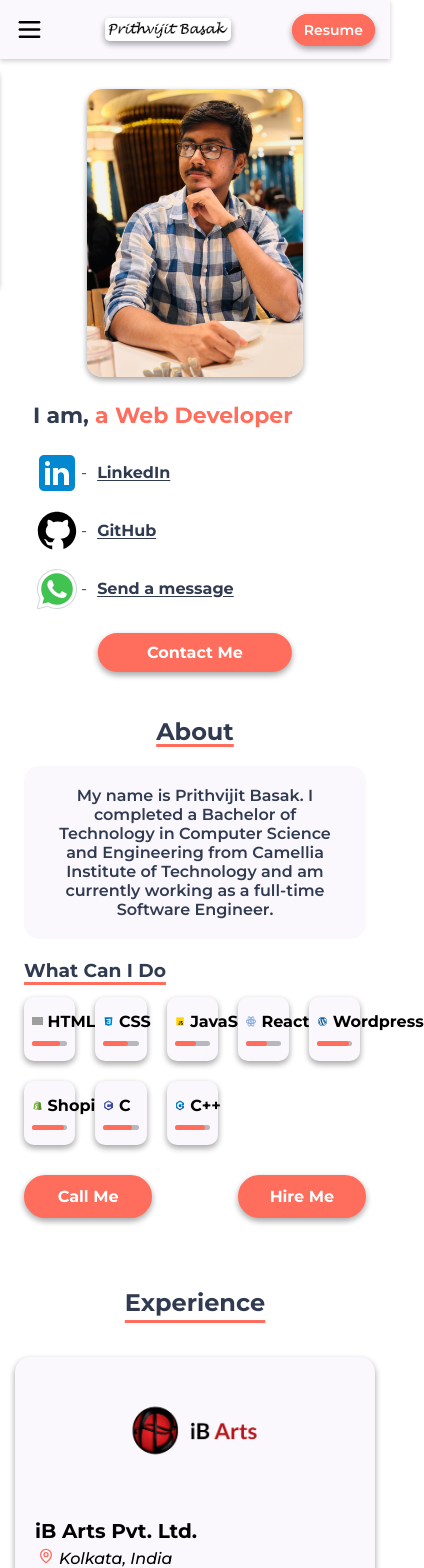
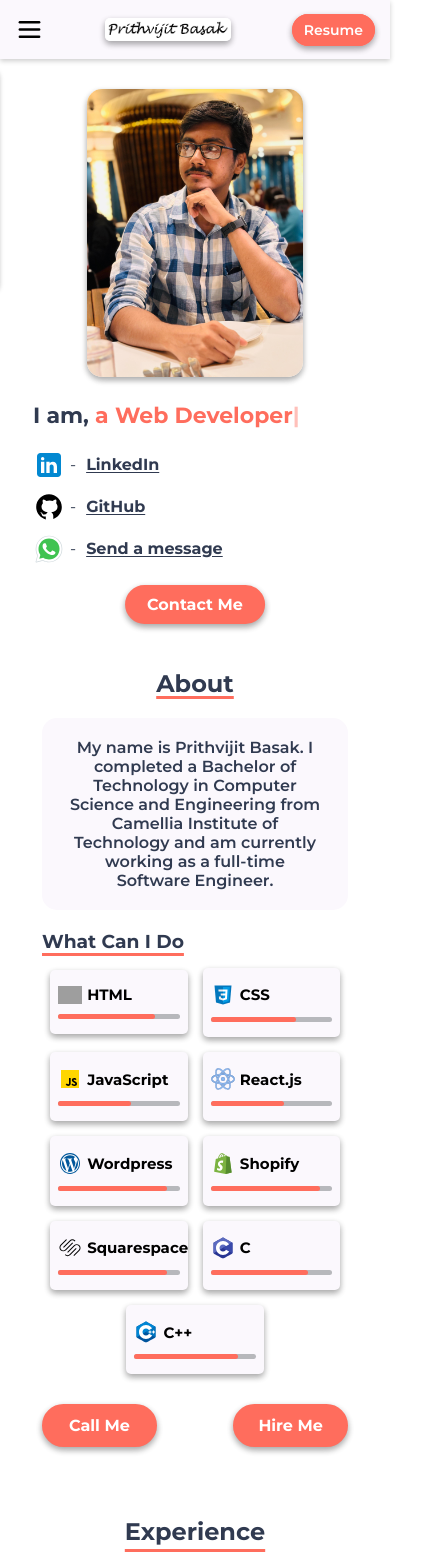
Before and after one commit to prithvijitbasak/pb-portfolio, a React (Vite) app: page / in a window 390 px wide. Shown: the top 1568 px of the page, 424 px wide, since content can reach past the window. Built offline with nearby package versions, Linux system fonts and the light colour scheme; grey boxes are pictures that could not be loaded.

Commit message:
updated banner and about section

```diff
--- a/src/assets/styles/About.css
+++ b/src/assets/styles/About.css
@@ -39,7 +39,7 @@
 
 .skills-contents .skills-grid-container {
   display: flex;
-  justify-content: flex-start;
+  justify-content: center;
   align-items: center;
   flex-wrap: wrap;
   gap: 20px;
@@ -49,7 +49,7 @@
   background-color: var(--background-color);
   padding: 15px 8px;
   border-radius: 10px;
-  width: 15%;
+  width: 18%;
   box-shadow: var(--global-box-shadow);
 }
 
@@ -115,6 +115,10 @@
   width: 85%;
 }
 
+.squarespace::before {
+  width: 90%;
+}
+
 .pb-about-section-contents .call-hire-me-div {
   display: flex;
   justify-content: center;
@@ -150,6 +154,15 @@
   color: var(--top-color);
 }
 
+@media (max-width: 1080px) {
+  .skill-box .logo-title img {
+    width: 20%;
+  }
+  .logo-title h4 {
+    font-size: 15px;
+  }
+}
+
 @media (max-width: 980px) {
   .pb-portfolio-about-section {
     padding-top: 60px;
@@ -157,6 +170,13 @@
   .pb-about-section-contents .about-para {
     font-size: 16px;
     padding: 20px 25px;
+  }
+  .skills-contents .skills-grid-container {
+    gap: 15px;
+  }
+  .skills-grid-container .skill-box {
+    width: 28%;
+    border-radius: 5px;
   }
   .pb-about-section-contents .call-hire-me-div {
     padding-top: 30px;
@@ -174,7 +194,10 @@
     padding-top: 45px;
   }
   .pb-portfolio-about-section .pb-about-section-contents {
-    max-width: 95%;
+    width: 95%;
+  }
+  .skills-grid-container .skill-box {
+    width: 45%;
   }
   .pb-about-section-contents .call-hire-me-div {
     justify-content: space-between;
--- a/src/assets/styles/Banner.css
+++ b/src/assets/styles/Banner.css
@@ -6,7 +6,7 @@
   display: flex;
   justify-content: center;
   place-items: center;
-  gap: 15%;
+  gap: 10%;
 }
 
 .portfolio-banner-contents .img-div {
@@ -34,7 +34,7 @@
 }
 
 .portfolio-banner-contents .pb-banner-main-contents {
-  min-width: 45%;
+  min-width: 61%;
   display: flex;
   flex-direction: column;
   justify-content: center;
@@ -88,10 +88,16 @@
   font-weight: 700;
 }
 
+img.socials-logo {
+  margin-right: 5px;
+  display: block;
+  object-fit: contain;
+}
+
 .contact-me-cta-div a {
-  padding: 13px 0;
+  padding: 13px 20px;
   text-align: center;
-  display: block;
+  display: inline-block;
   max-width: 80%;
   border-radius: 25px;
   background-color: var(--top-color);
@@ -134,8 +140,12 @@
   .whatsapp-anchor-div a {
     font-size: 16px;
   }
+  img.socials-logo {
+    height: 32px;
+    width: 32px;
+  }
   .contact-me-cta-div a {
-    padding: 8px 0;
+    padding: 8px 20px;
     font-size: 16px;
   }
 }
--- a/src/components/About.jsx
+++ b/src/components/About.jsx
@@ -7,6 +7,7 @@ import wordpressLogo from "../../images/wordpress-logo.svg";
 import shopifyLogo from "../../images/shopify-logo.svg";
 import cLogo from "../../images/c-logo.svg";
 import cppLogo from "../../images/C++-logo.svg";
+import squarespaceLogo from "../../images/squarespace-logo.svg";
 
 const About = () => {
   return (
@@ -70,6 +71,13 @@ const About = () => {
                 </div>
                 <div className="skill-box">
                   <div className="logo-title">
+                    <img src={squarespaceLogo} alt="Squarespace Logo" />
+                    <h4>Squarespace</h4>
+                  </div>
+                  <div className="progress-bar squarespace"></div>
+                </div>
+                <div className="skill-box">
+                  <div className="logo-title">
                     <img src={cLogo} alt="C Logo" />
                     <h4>C</h4>
                   </div>
```
Also changed, not shown: images/bigcommerce-logo.svg (added), images/squarespace-logo.svg (added).
